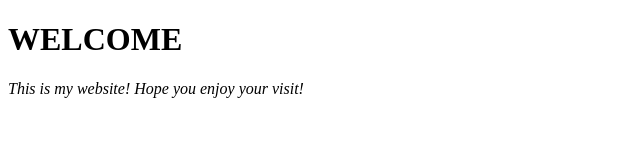
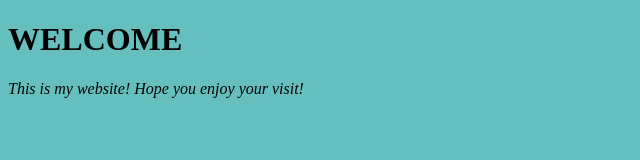
Before and after one commit to jpolanco1822/Website, a plain HTML site: page index.html in a window 1280 px wide. Shown: the whole page, without its empty margins (0-640 px from the left). Drawn offline with Linux system fonts and the light colour scheme.

Commit message:
Juan Polanco updated index.html

```diff
--- a/index.html
+++ b/index.html
@@ -6,7 +6,7 @@
   <title>Juan's Personal Site</title>
 </head>
 
-<body>
+<body style="background-color: #66BFBF">
   <h1>WELCOME</h1>
   <p><em>This is my website! Hope you enjoy your visit!</em></p>
 
```
